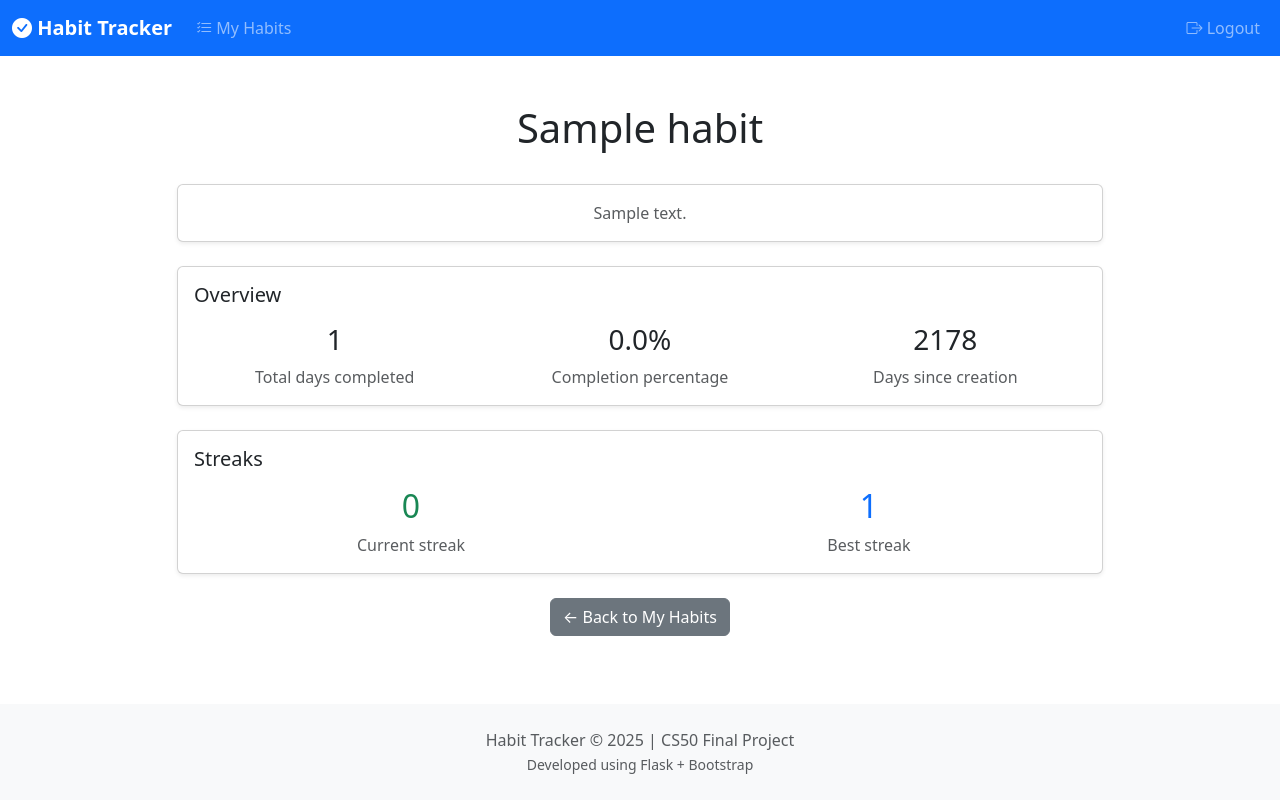
After one commit to ohenrii/habit-tracker, a Flask app: page /habits/1/stats in a window 1280 px wide. The commit adds this page. Run offline with Flask 3, Linux system fonts and the light colour scheme; the visitor is signed in with stand-in values (Sample User, id 1); tables that the repository leaves empty hold one stand-in row (values such as "Sample post"); some libraries are stand-ins or nearby versions.

Commit message:
finish mvp

```diff
--- a/app.py
+++ b/app.py
@@ -1,4 +1,5 @@
 import os
+from datetime import date, timedelta
 
 from cs50 import SQL
 from dotenv import load_dotenv
@@ -17,12 +18,6 @@ app.config["SESSION_TYPE"] = "filesystem"
 Session(app)
 
 db = SQL("sqlite:///habits.db")
-
-
-@app.route("/")
-@login_required
-def index():
-    return render_template("index.html")
 
 
 @app.route("/login", methods=["GET", "POST"])
@@ -153,6 +148,9 @@ def habits():
         user_id,
     )
 
+    # iso format sugested by AI
+    today = date.today().isoformat()
+
     # query loop created with help of AI to show how many days of the week a habit was completed
     for habit in habits:
         week_count = db.execute(
@@ -163,7 +161,186 @@ def habits():
         )
         habit["week_count"] = week_count[0]["count"]
 
+        # query created with help of AI
+        completed_today = db.execute(
+            "SELECT * FROM completions WHERE habit_id = ? AND completed_date = ?",
+            habit["id"],
+            today,
+        )
+        habit["completed_today"] = len(completed_today) > 0
+
     return render_template("habits.html", habits=habits)
+
+
+@app.route("/habits/<int:id>/edit", methods=["GET", "POST"])
+@login_required
+def edit_habit(id):
+
+    habit = db.execute(
+        "SELECT * FROM habits WHERE id = ? AND user_id = ?", id, session["user_id"]
+    )
+
+    if not habit:
+        flash("Habit not found or access denied", "danger")
+        return redirect("/habits")
+
+    habit = habit[0]
+
+    if request.method == "POST":
+
+        name = request.form.get("name")
+        description = request.form.get("description")
+
+        if not name:
+            flash("The name of the habit is mandatory", "danger")
+            return redirect(f"/habits/{id}/edit")
+
+        db.execute(
+            "UPDATE habits SET name = ?, description = ? WHERE id = ?",
+            name,
+            description,
+            id,
+        )
+
+        flash(f"Habit '{name}' updated successfully", "success")
+
+        return redirect("/habits")
+
+    else:
+        return render_template("edit_habit.html", habit=habit)
+
+
+@app.route("/habits/<int:id>/delete", methods=["POST"])
+@login_required
+def delete_habit(id):
+
+    habit = db.execute(
+        "SELECT * FROM habits WHERE id = ? AND user_id = ?", id, session["user_id"]
+    )
+
+    if not habit:
+        flash("Habit not found or access denied", "danger")
+        return redirect("/habits")
+
+    habit_name = habit[0]["name"]
+
+    db.execute("DELETE FROM habits WHERE id = ?", id)
+
+    flash(f"Habit '{habit_name}' successfully deleted", "success")
+
+    return redirect("/habits")
+
+
+@app.route("/habits/<int:id>/check", methods=["POST"])
+@login_required
+def check_habit(id):
+
+    habit = db.execute("SELECT * FROM habits WHERE id = ? AND user_id = ?", id, session["user_id"])
+
+    if not habit:
+        flash("Habit not found or access denied", "danger")
+        return redirect("/habits")
+
+    habit_name = habit[0]["name"]
+
+    # isoformat sugested by AI
+    today = date.today().isoformat()
+
+    existing = db.execute("SELECT * FROM completions WHERE habit_id = ? AND completed_date = ?", id, today)
+
+    if existing:
+        flash(f"You already marked '{habit_name}' as done today", "warning")
+        return redirect("/habits")
+
+    db.execute("INSERT INTO completions (habit_id, completed_date) VALUES (?, ?)", id, today)
+
+    flash(f"Great! Habit '{habit_name}' marked as done", "success")
+
+    return redirect("/habits")
+
+
+@app.route("/habits/<int:id>/uncheck", methods=["POST"])
+@login_required
+def uncheck_habit(id):
+    user_id = session["user_id"]
+
+    habit = db.execute("SELECT id, name FROM habits WHERE id = ? AND user_id = ?", id, user_id)
+
+    habit_name = habit[0]["name"]
+
+    if not habit:
+        flash("Habit not found", "danger")
+        return redirect("/habits")
+
+    db.execute(
+        "DELETE FROM completions WHERE habit_id = ? AND completed_date = date('now')",
+        id,
+    )
+
+    flash(f"Habit '{habit_name}' unchecked for today", "success")
+    return redirect("/habits")
+
+
+@app.route("/habits/<int:id>/stats", methods=["GET"])
+@login_required
+def habit_stats(id):
+
+    user_id = session["user_id"]
+
+    habit_rows = db.execute("SELECT id, name, description, created_at FROM habits WHERE id = ? AND user_id = ?", id, user_id)
+
+    if not habit_rows:
+        flash("Habit not found", "danger")
+        return redirect("/habits")
+
+    habit = habit_rows[0]
+
+    # query created with hepl of AI
+    days_completed = db.execute("SELECT COUNT(*) AS count FROM completions WHERE habit_id = ?", id)[0]["count"]
+
+    created_date = date.fromisoformat(habit["created_at"][:10])
+    days_since_creation = (date.today() - created_date).days + 1
+
+    # logic of how to calculate conclusion percentage created with help of AI
+    if days_since_creation > 0:
+        completion_percentage = round((days_completed / days_since_creation) * 100, 1)
+    else:
+        completion_percentage = 0
+
+    completion_rows = db.execute("SELECT completed_date FROM completions WHERE habit_id = ? ORDER BY completed_date ASC", id)
+
+    # variable created ny AI
+    completion_dates = [date.fromisoformat(row["completed_date"]) for row in completion_rows]
+
+    current_streak = 0
+    today = date.today()
+
+    while today in completion_dates:
+        current_streak += 1
+        today -= timedelta(days=1)
+
+    max_streak = 0
+    streak = 0
+    previous_day = None
+
+    # loop created with help of AI
+    for d in completion_dates:
+        if previous_day and d == previous_day + timedelta(days=1):
+            streak += 1
+        else:
+            streak = 1
+        max_streak = max(max_streak, streak)
+        previous_day = d
+
+    return render_template("habit_stats.html",
+        habit=habit,
+        days_completed=days_completed,
+        days_since_creation=days_since_creation,
+        completion_percentage=completion_percentage,
+        current_streak=current_streak,
+        max_streak=max_streak
+    )
+
 
 
 if __name__ == "__main__":
--- /dev/null
+++ b/templates/habit_stats.html
@@ -0,0 +1,63 @@
+{% extends "layout.html" %} {% block title %} Habit Statistics {% endblock %} {%
+block main %}
+<div class="row">
+  <div class="col-lg-10 mx-auto">
+    <div class="d-flex justify-content-center align-items-center mb-4">
+      <h1>{{ habit.name }}</h1>
+    </div>
+
+    {% if habit.description %}
+    <div class="card shadow-sm mb-4">
+      <div class="card-body text-center">
+        <p class="mb-0 text-muted">{{ habit.description }}</p>
+      </div>
+    </div>
+    {% endif %}
+
+    <div class="card shadow-sm mb-4">
+      <div class="card-body">
+        <h5 class="card-title mb-3">Overview</h5>
+
+        <div class="row text-center">
+          <div class="col-md-4 mb-3 mb-md-0">
+            <h3>{{ days_completed }}</h3>
+            <p class="text-muted mb-0">Total days completed</p>
+          </div>
+
+          <div class="col-md-4 mb-3 mb-md-0">
+            <h3>{{ completion_percentage }}%</h3>
+            <p class="text-muted mb-0">Completion percentage</p>
+          </div>
+
+          <div class="col-md-4">
+            <h3>{{ days_since_creation }}</h3>
+            <p class="text-muted mb-0">Days since creation</p>
+          </div>
+        </div>
+      </div>
+    </div>
+
+    <div class="card shadow-sm mb-4">
+      <div class="card-body">
+        <h5 class="card-title mb-3">Streaks</h5>
+
+        <div class="row text-center">
+          <div class="col-md-6 mb-3 mb-md-0">
+            <h2 class="text-success">{{ current_streak }}</h2>
+            <p class="text-muted mb-0">Current streak</p>
+          </div>
+
+          <div class="col-md-6">
+            <h2 class="text-primary">{{ max_streak }}</h2>
+            <p class="text-muted mb-0">Best streak</p>
+          </div>
+        </div>
+      </div>
+    </div>
+
+    <div class="d-flex justify-content-center">
+      <a href="/habits" class="btn btn-secondary"> ← Back to My Habits </a>
+    </div>
+  </div>
+</div>
+{% endblock %}
--- a/templates/index.html
+++ /dev/null
@@ -1,2 +0,0 @@
-{% extends "layout.html" %} {% block title %} teste {% endblock %} {% block main
-%} {% endblock %}
--- a/templates/layout.html
+++ b/templates/layout.html
@@ -26,7 +26,7 @@
   <body class="d-flex flex-column min-vh-100">
     <nav class="navbar navbar-expand-lg navbar-dark bg-primary">
       <div class="container-fluid">
-        <a class="navbar-brand fw-bold" href="/">
+        <a class="navbar-brand fw-bold" href="/habits">
           <i class="bi bi-check-circle-fill"></i> Habit Tracker
         </a>
 
@@ -43,18 +43,8 @@
           {% if session.user_id %}
           <ul class="navbar-nav me-auto">
             <li class="nav-item">
-              <a class="nav-link" href="/">
-                <i class="bi bi-house-door"></i> Dashboard
-              </a>
-            </li>
-            <li class="nav-item">
               <a class="nav-link" href="/habits">
                 <i class="bi bi-list-check"></i> My Habits
-              </a>
-            </li>
-            <li class="nav-item">
-              <a class="nav-link" href="/stats">
-                <i class="bi bi-graph-up"></i> Statistics
               </a>
             </li>
           </ul>
```
Also changed, not shown: templates/edit_habit.html (added, +56 -0 lines), templates/habits.html (+31 -13 lines).
